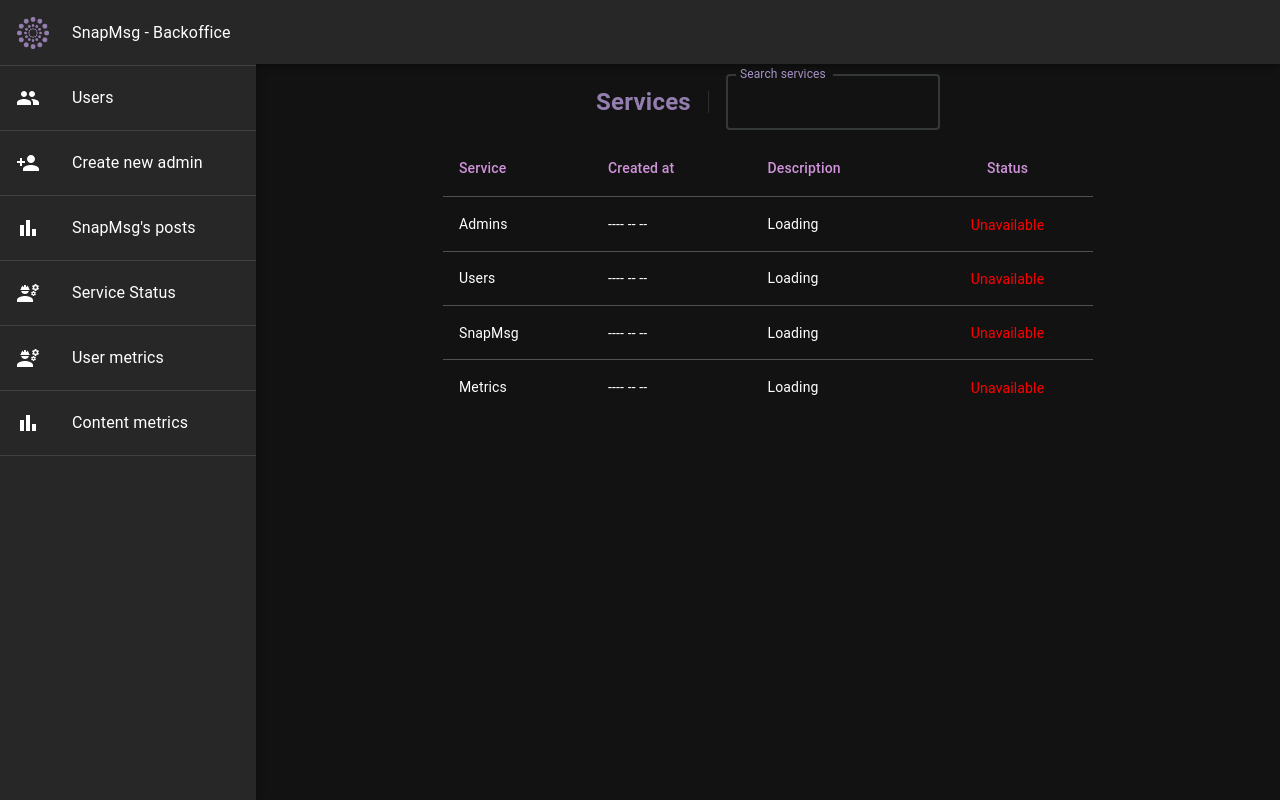
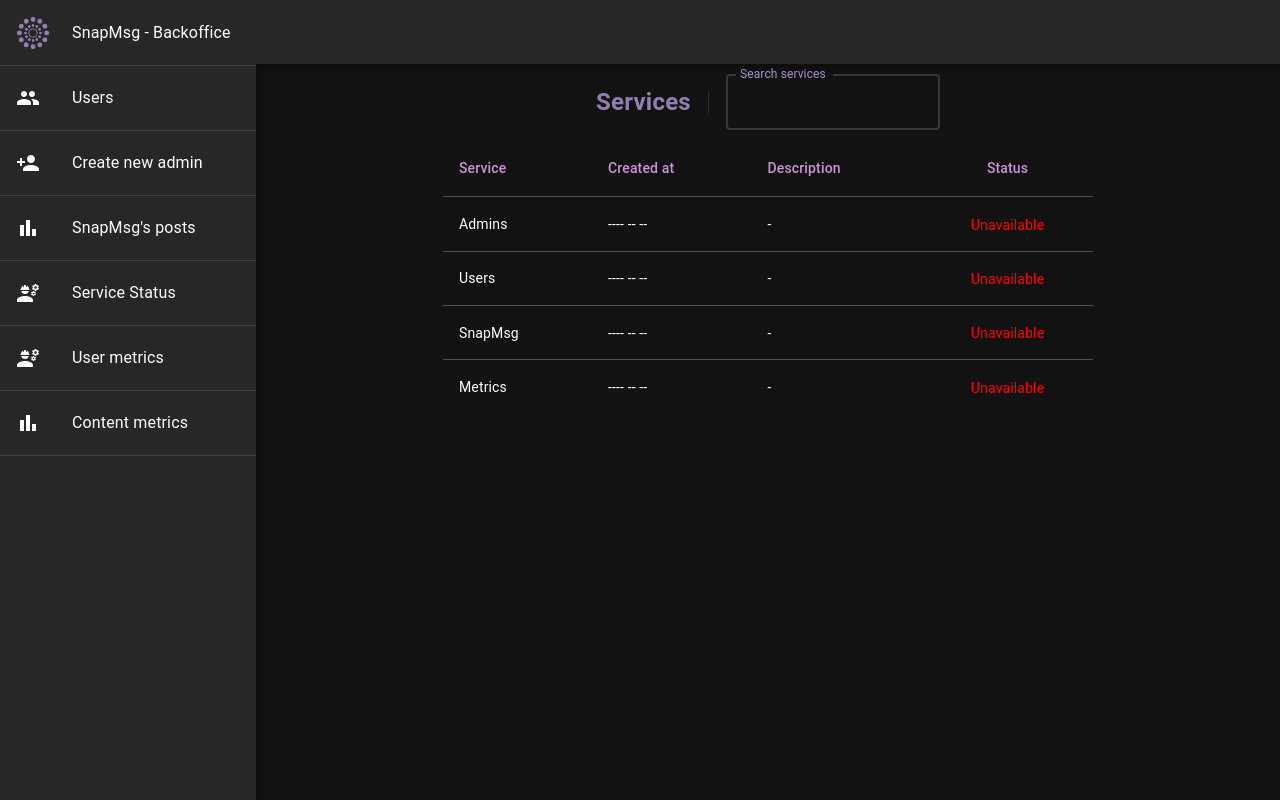
Before and after one commit to Taller2-Grupo4-SnapMsg/Front-Backoffice, a React (Create React App) app: page /admin/service_status in a window 1280 px wide. Built offline with nearby package versions, Linux system fonts and the light colour scheme; no server answers; the HTML template or start-up script is replaced by a standard one.

Commit message:
Listo ambas historias, faltaria ver que onda con metrics que parece que no esta el endpoint, pero en el front ya ta.

```diff
--- a/src/screens/servicelist/ServiceList.jsx
+++ b/src/screens/servicelist/ServiceList.jsx
@@ -12,25 +12,65 @@ import SideBar from '../../components/SideBar';
 import { defaultTheme } from '../../constants';
 import { titleStyle } from '../../constants';
 import ServiceTable from './ServiceTable';
+import { API_URL } from '../../constants';
 
-const defaultServices = [
-    { name: 'Admins'},
-    { name: 'Users'},
-    { name: 'SnapMsg'},
-    { name: 'Metrics'},
+const defaultServices = [{
+        name: 'Admins',
+        creationDate: '---- -- --',
+        description: '-',
+        isUp: false,
+    }, {
+        name: 'Users',
+        creationDate: '---- -- --',
+        description: '-',
+        isUp: false,
+    },{
+        name: 'SnapMsg',
+        creationDate: '---- -- --',
+        description: '-',
+        isUp: false,
+    },{
+        name: 'Metrics',
+        creationDate: '---- -- --',
+        description: '-',
+        isUp: false,
+    },
 ];
 
 const ServiceList = () => {
     const [query, setQuery] = React.useState('');
-    const [services, setFilteredServices] = React.useState(defaultServices);
+    const [services, setServices] = React.useState(defaultServices);
+
+    React.useEffect(() => {
+        const checkServiceStatus = async () => {
+            const updatedServices = [...services]; // Clone the services array
+            for (let i = 0; i < updatedServices.length; i++) {
+                try {
+                    const lower_name = updatedServices[i].name.toLowerCase();
+                    const response = await fetch(API_URL + '/service_status?service=' + lower_name);
+                    if (response.status === 200) {
+                        const data = await response.json();
+                        updatedServices[i].creationDate = data.creation_date;
+                        updatedServices[i].description = data.description;
+                        updatedServices[i].isUp = true;
+                    }
+                } catch (error) {
+                    console.log(error);
+                }
+            }
+            setServices(updatedServices);
+        };
+
+        checkServiceStatus();
+    }, []);
 
     React.useEffect(() => {
         const filteredServices = defaultServices.filter((service) => {
             return service.name.toLowerCase().includes(query.toLowerCase());
         });
-        setFilteredServices(filteredServices);
+        setServices(filteredServices);
         if (query === '') {
-            setFilteredServices(defaultServices);
+            setServices(defaultServices);
         }
     }, [query]);
 
--- a/src/screens/servicelist/ServiceStatus.jsx
+++ b/src/screens/servicelist/ServiceStatus.jsx
@@ -1,32 +1,9 @@
-import React, { useState, useEffect } from 'react';
+import React from 'react';
 import Badge from '@mui/material/Badge';
 import Paper from '@mui/material/Paper';
 
-import { API_URL } from '../../constants';
 
-const ServiceStatus = ({ service, setDate, setDescription }) => {
-    const [isUp, setStatus] = useState(false);
-    const lower_name = service.name.toLowerCase();
-    useEffect(() => {
-    const checkServiceStatus = async () => {
-        try {
-        const response = await fetch(API_URL + '/service_status?service=' + lower_name);
-        if (response.status === 200) {
-            setStatus(true);
-            const data = await response.json();
-            setDate(data.creation_date);
-            setDescription(data.description);
-        } else {
-            setStatus(false);
-        }
-        } catch (error) {
-        setStatus(false);
-        }
-    };
-
-    checkServiceStatus();
-    }, [service.name]);
-
+const ServiceStatus = ({ isUp }) => {
     if (isUp) {
         return (
             <Paper elevation = {0} sx = {{color: "green"}}>
--- a/src/screens/servicelist/ServiceTable.jsx
+++ b/src/screens/servicelist/ServiceTable.jsx
@@ -15,10 +15,6 @@ const secondary_colour = defaultTheme.palette.secondary.main;
 
 
 const ServiceTable = ({ services }) => {
-    const [creationDate, setCreationDate] = React.useState('---- -- --');
-    const [description, setDescription] = React.useState('Loading');
-
-
     return (
         <ThemeProvider theme = {defaultTheme}>
             <Box sx={{ display: 'flex', margin: "1%" }}>
@@ -44,14 +40,12 @@ const ServiceTable = ({ services }) => {
                                 {row.name}
                             </TableCell>
                             <TableCell component="th" scope="row">
-                                {creationDate}
+                                {row.creationDate}
                             </TableCell>
-                            <TableCell align="left">{description}</TableCell>
+                            <TableCell align="left" sx={{maxWidth: 650}}>{row.description}</TableCell>
                             <TableCell align='center'>
                                 <ServiceStatus
-                                    service={row}
-                                    setDate={setCreationDate}
-                                    setDescription={setDescription}
+                                    isUp={row.isUp}
                                 />
                                 </TableCell>
                         </TableRow>
```
